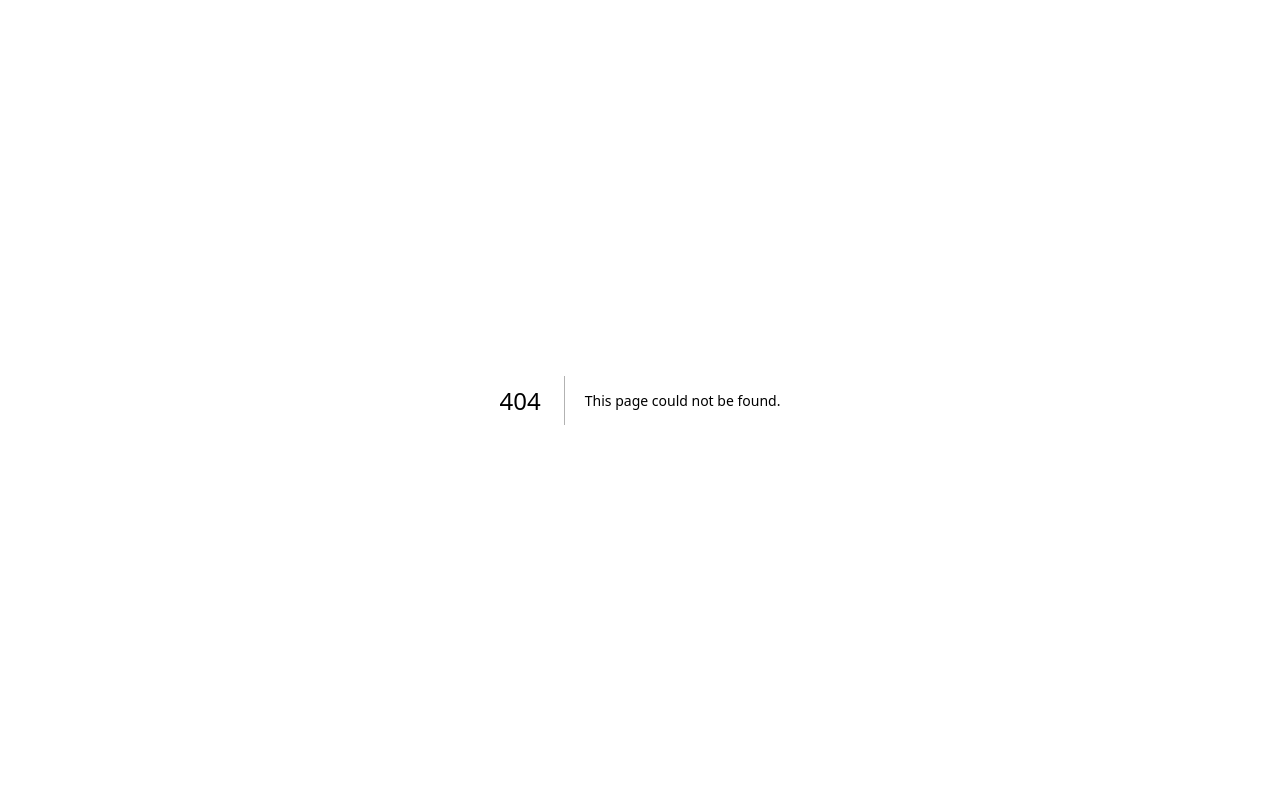
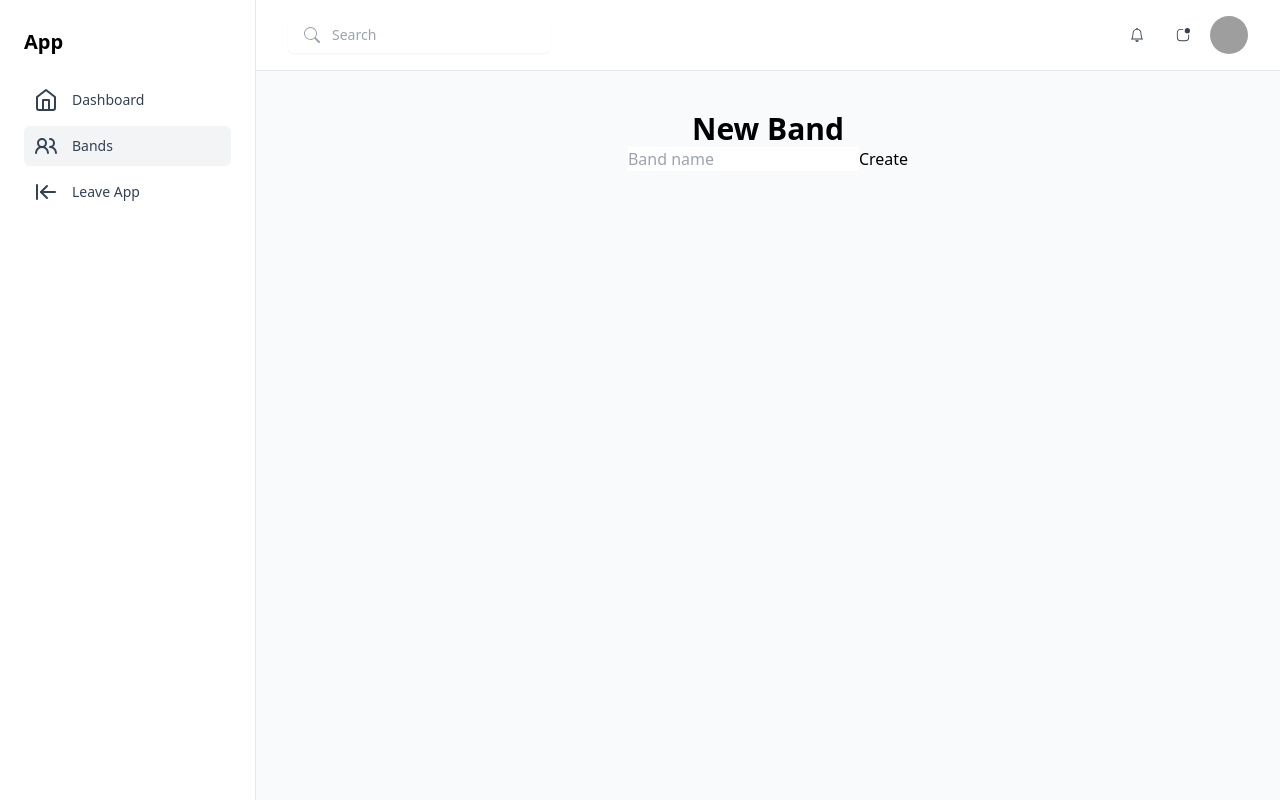
Before and after one commit to house9/nextjs-server-action-crud, a Next.js app: page /bands/new in a window 1280 px wide. Before the commit this address had no page. Built offline with nearby package versions, Linux system fonts and the light colour scheme; grey boxes are pictures that could not be loaded.

Commit message:
create new band

```diff
--- a/next.config.js
+++ b/next.config.js
@@ -1,4 +1,8 @@
 /** @type {import('next').NextConfig} */
-const nextConfig = {}
+const nextConfig = {
+  experimental: {
+    serverActions: true,
+  },
+};
 
-module.exports = nextConfig
+module.exports = nextConfig;
--- a/package.json
+++ b/package.json
@@ -18,7 +18,8 @@
     "next": "latest",
     "preline": "^1.9.0",
     "react": "latest",
-    "react-dom": "latest"
+    "react-dom": "latest",
+    "zod": "^3.22.2"
   },
   "devDependencies": {
     "typescript": "latest",
--- a/src/app/(application-layout)/bands/(index)/Row.tsx
+++ b/src/app/(application-layout)/bands/(index)/Row.tsx
@@ -5,7 +5,7 @@ type BandWithCount = Band & { _count: { albums: number } };
 type Props = { band: BandWithCount };
 
 export const Row = ({ band }: Props) => {
-  console.log("Band: app/(application-layout)/bands/(index)/Band.tsx", band);
+  // console.log("Band: app/(application-layout)/bands/(index)/Band.tsx", band);
 
   return (
     <tr className="odd:bg-white even:bg-gray-100 hover:bg-gray-100 dark:odd:bg-gray-800 dark:even:bg-gray-700 dark:hover:bg-gray-700">
--- /dev/null
+++ b/src/app/(application-layout)/bands/components/Form.tsx
@@ -0,0 +1,16 @@
+"use client";
+
+import { createBand } from "../server-actions";
+
+export default function Form() {
+  console.log(
+    "  render: Form: app/(application-layout)/bands/components/Form.tsx"
+  );
+
+  return (
+    <form action={createBand}>
+      <input type="text" name="name" placeholder="Band name" />
+      <button type="submit">Create</button>
+    </form>
+  );
+}
--- /dev/null
+++ b/src/app/(application-layout)/bands/new/page.tsx
@@ -0,0 +1,12 @@
+import Form from "../components/Form";
+
+export default function NewBand() {
+  console.log("  render: NewBand: app/(application-layout)/bands/new/page.tsx");
+
+  return (
+    <div className="flex flex-col items-center justify-center">
+      <h1 className="text-3xl font-bold">New Band</h1>
+      <Form />
+    </div>
+  );
+}
--- /dev/null
+++ b/src/app/(application-layout)/bands/server-actions.ts
@@ -0,0 +1,34 @@
+"use server";
+
+import type { Prisma } from "@prisma/client";
+import z from "zod";
+import { prisma } from "@/prisma";
+import { redirect } from "next/navigation";
+import { revalidatePath } from "next/cache";
+import { safeParse } from "@/lib/params";
+
+const createSchema = z.object({
+  name: z
+    .string({ required_error: "`name` param is missing" })
+    .nonempty({ message: "Name is required" }),
+});
+
+export async function createBand(params: FormData) {
+  const { success, error, data } = safeParse(createSchema, params);
+  console.log("  createBand", { success, error, data });
+
+  if (!success) {
+    return {
+      success: false,
+      errors: error,
+      data: null,
+    };
+  }
+
+  const input = data as Prisma.BandCreateInput;
+  const band = await prisma.band.create({ data: input });
+  console.log("  createBand", band.id);
+
+  revalidatePath("/bands");
+  redirect("/bands");
+}
--- a/src/app/(application-layout)/layout-components/NavItem.tsx
+++ b/src/app/(application-layout)/layout-components/NavItem.tsx
@@ -25,7 +25,7 @@ interface NavItemProps extends VarientType {
 }
 
 export const NavItem = ({ href, icon, title, state }: NavItemProps) => {
-  console.log(`   render: NavItem: ${title} - ${state}`);
+  // console.log(`   render: NavItem: ${title} - ${state}`);
 
   return (
     <li>
--- a/src/app/(application-layout)/layout-components/Sidebar.tsx
+++ b/src/app/(application-layout)/layout-components/Sidebar.tsx
@@ -7,10 +7,10 @@ import { Home, ArrowLeftToLine, Users2 } from "lucide-react";
 export const Sidebar = () => {
   const path = usePathname();
 
-  console.log(
-    "Sidebar: app/(application-layout)/layout-components/Sidebar.tsx",
-    path
-  );
+  // console.log(
+  //   "Sidebar: app/(application-layout)/layout-components/Sidebar.tsx",
+  //   path
+  // );
 
   return (
     <>
--- /dev/null
+++ b/src/lib/params.ts
@@ -0,0 +1,19 @@
+import z from "zod";
+
+type SchemaType = z.ZodObject<any, any>;
+
+export const safeParse = (schema: SchemaType, params: FormData) => {
+  const args = Object.fromEntries(params.entries());
+  console.log("params(raw)", args);
+
+  const payload = schema.safeParse(args);
+  console.log("params(parsed)", payload);
+
+  if (!payload.success) {
+    const rawError = payload.error;
+    const error = rawError?.flatten() || ["Unknown error"];
+    return { success: false, error, rawError, data: null };
+  }
+
+  return { success: true, error: null, data: payload.data };
+};
```
Also changed, not shown: 1 other file (tests, documents, lock files or other folders).
